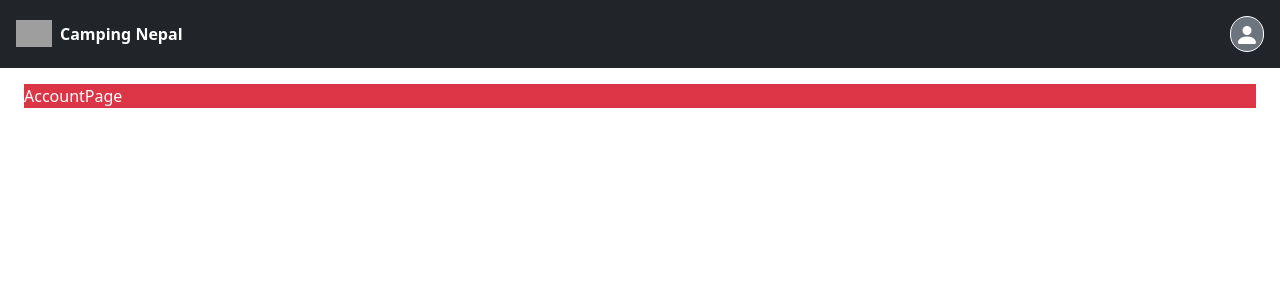
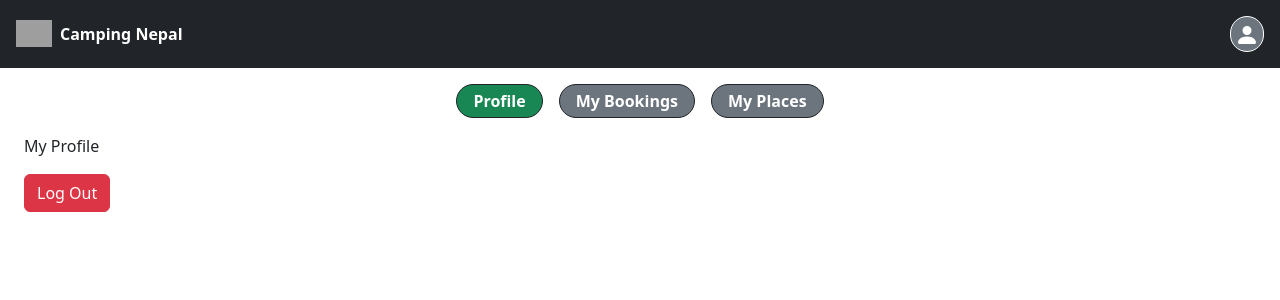
Before and after one commit to kcnabin/camping-nepal, a React (Create React App) app: page /account in a window 1280 px wide. Shown: the top 300 px of the page. Built offline with nearby package versions, Linux system fonts and the light colour scheme; grey boxes are pictures that could not be loaded.

Commit message:
user account page added

```diff
--- a/src/App.css
+++ b/src/App.css
@@ -1,3 +1,15 @@
 .brand-img {
   width: 36px;
 }
+
+.no-under {
+  text-decoration: none;
+}
+
+.dropdown-menu a {
+  transition: transform 0.3s;
+}
+
+.dropdown-menu a:hover {
+  transform: scale(1.1);
+}
--- a/src/Layout.jsx
+++ b/src/Layout.jsx
@@ -6,7 +6,7 @@ const Layout = () => {
   return (
     <>
       <Header />
-      <div className="my-3 mx-4">
+      <div className="mx-4">
         <Outlet />
       </div>
     </>
--- a/src/header/Header.jsx
+++ b/src/header/Header.jsx
@@ -2,10 +2,12 @@ import { Link } from 'react-router-dom'
 import ProfileIcon from '../svg-icons/profile-icon'
 import { useContext } from 'react'
 import { UserContext } from '../context/UserContext'
+import LoginDropdown from './components/LoginDropdown'
+import UserMenuDropdown from './components/UserMenusDropdown'
 
 const Header = () => {
   const {user} = useContext(UserContext)
-  console.log('user :', user);
+
   return (
     <div className="bg-dark text-white d-flex justify-content-between py-3 px-3">
       <Link to='/'
@@ -36,17 +38,10 @@ const Header = () => {
         }
 
         <div className="dropdown-menu p-0 p-1">
-          <div className="d-flex flex-column">
-            <Link to='/account' className='text-decoration-none py-2 px-3 text-dark fw-bold'>
-              Profile
-            </Link>
-            <Link to='/account/bookings' className='text-decoration-none py-2 px-3 text-dark fw-bold'>
-              My Bookings
-            </Link>
-            <Link to='/account/places' className='text-decoration-none py-2 px-3 text-dark fw-bold'>
-              My Places
-            </Link>
-          </div>
+          { user
+            ? <UserMenuDropdown />
+            : <LoginDropdown />
+          }
         </div>
       </div>
     </div>
--- /dev/null
+++ b/src/header/components/LoginDropdown.jsx
@@ -0,0 +1,11 @@
+import { Link } from 'react-router-dom'
+
+const LoginDropdown = () => {
+  return (
+    <Link to='/login' className='text-decoration-none p-4 text-dark fw-bold'>
+      Login
+    </Link>
+  )
+}
+
+export default LoginDropdown
--- /dev/null
+++ b/src/header/components/UserMenusDropdown.jsx
@@ -0,0 +1,19 @@
+import { Link } from 'react-router-dom'
+
+const UserMenuDropdown = () => {
+  return (
+    <div className="d-flex flex-column">
+      <Link to='/account' className='text-decoration-none py-2 px-3 text-dark fw-bold'>
+        Profile
+      </Link>
+      <Link to='/account/bookings' className='text-decoration-none py-2 px-3 text-dark fw-bold'>
+        My Bookings
+      </Link>
+      <Link to='/account/places' className='text-decoration-none py-2 px-3 text-dark fw-bold'>
+        My Places
+      </Link>
+    </div>
+  )
+
+}
+  export default UserMenuDropdown
--- a/src/pages/account/AccountPage.jsx
+++ b/src/pages/account/AccountPage.jsx
@@ -1,9 +1,57 @@
-
+import { useParams, Link } from 'react-router-dom'
+import Profile from './components/Profile'
+import MyBookings from './components/MyBookings'
+import MyPlaces from './components/MyPlaces'
 
 const AccountPage = () => {
+  let { subpage } = useParams()
+
+  if (subpage === undefined) {
+    subpage = 'profile'
+  }
+
+  const getTab = (selected) => {
+    let styling = "py-1 px-3 m-2 rounded-pill border border-dark bg-secondary text-white text-decoration-none fw-semibold"
+
+    if (selected === subpage) {
+      styling += " bg-success"
+    }
+    return styling
+  }
+
   return (
-    <div className="bg-danger text-white">
-      AccountPage
+    <div className="">
+      <div className="d-flex flex-wrap justify-content-center py-2">
+        <Link to='/account' className={getTab('profile')}>
+          Profile
+        </Link>
+
+        <Link to='/account/bookings' className={getTab('bookings')}>
+          My Bookings
+        </Link>
+
+        <Link to='/account/places' className={getTab('places')}>
+          My Places
+        </Link>
+      </div>
+
+      <div className="">
+        {subpage === 'profile'
+          ? ( <Profile /> )
+          : ''
+        }
+
+        {subpage === 'bookings'
+          ? ( <MyBookings /> )
+          : ''
+        }
+
+        {subpage === 'places'
+          ? ( <MyPlaces /> )
+          : ''
+        }
+
+      </div>
     </div>
   )
 }
--- /dev/null
+++ b/src/pages/account/components/MyBookings.jsx
@@ -0,0 +1,11 @@
+// import { Link } from 'react-router-dom'
+
+const MyBookings = () => {
+  return (
+    <>
+      My Bookings
+    </>
+  )
+}
+
+export default MyBookings
--- /dev/null
+++ b/src/pages/account/components/MyPlaces.jsx
@@ -0,0 +1,11 @@
+
+
+const MyPlaces = () => {
+  return (
+    <>
+      My Places
+    </>
+  )
+}
+
+export default MyPlaces
--- /dev/null
+++ b/src/pages/account/components/Profile.jsx
@@ -0,0 +1,29 @@
+import { useContext } from "react"
+import { useNavigate } from "react-router-dom"
+import { UserContext } from "../../../context/UserContext"
+
+
+const Profile = () => {
+  const navigate = useNavigate()
+  const userContext = useContext(UserContext)
+
+  const logoutUser = () => {
+    localStorage.removeItem('camper')
+    userContext.setUser(null)
+    navigate('/login')
+  }
+
+  return (
+    <>
+      <p>My Profile</p>
+      <button
+        onClick={logoutUser}
+        className="btn btn-danger"
+      >
+        Log Out
+      </button>
+    </>
+  )
+}
+
+export default Profile
```
